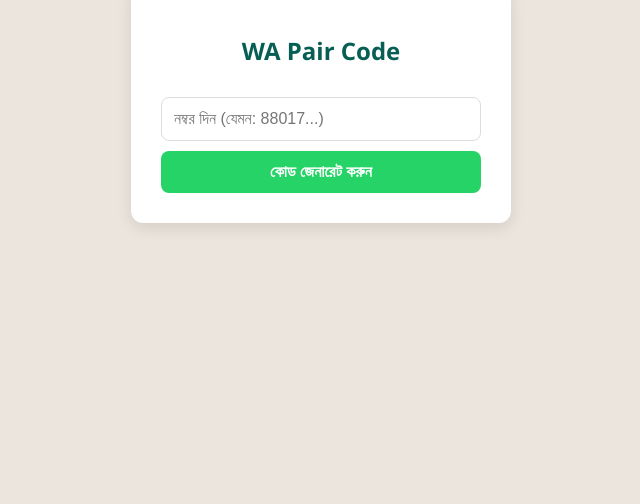
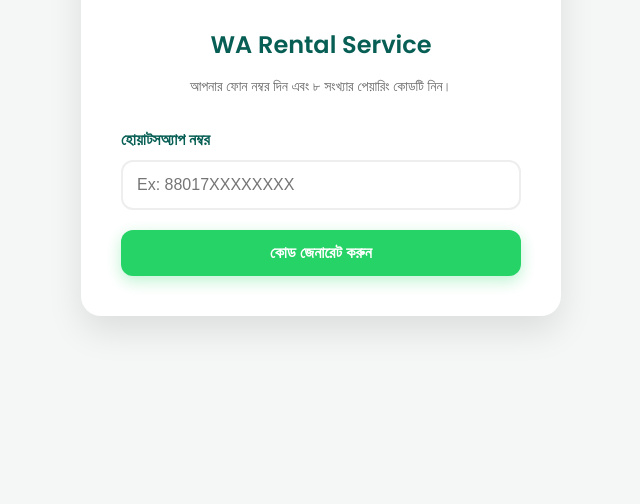
Before and after one commit to mdmunnaislam1237531-ai/Site, a website: page index.html in a window 1280 px wide. Shown: the part 296-800 px from the top of the page, without its empty margins (319-959 px from the left). Drawn offline with Linux system fonts and the light colour scheme.

Commit message:
Update index.html

```diff
--- a/index.html
+++ b/index.html
@@ -1,55 +1,204 @@
 <!DOCTYPE html>
-<html lang="en">
+<html lang="bn">
 <head>
     <meta charset="UTF-8">
     <meta name="viewport" content="width=device-width, initial-scale=1.0">
-    <title>WhatsApp Pair Code Service</title>
+    <title>WhatsApp Pairing Service</title>
+    <link href="https://fonts.googleapis.com/css2?family=Poppins:wght@400;600&display=swap" rel="stylesheet">
     <style>
-        body { font-family: 'Segoe UI', sans-serif; background: #ece5dd; display: flex; justify-content: center; align-items: center; height: 100vh; margin: 0; }
-        .box { background: white; padding: 30px; border-radius: 12px; box-shadow: 0 5px 15px rgba(0,0,0,0.1); text-align: center; width: 320px; }
-        h2 { color: #075e54; margin-bottom: 20px; }
-        input { width: 100%; padding: 12px; margin: 10px 0; border: 1px solid #ddd; border-radius: 8px; box-sizing: border-box; font-size: 16px; }
-        button { width: 100%; padding: 12px; background: #25d366; color: white; border: none; border-radius: 8px; font-weight: bold; cursor: pointer; font-size: 16px; }
-        button:hover { background: #128c7e; }
-        #result { margin-top: 20px; padding: 15px; border: 2px dashed #25d366; border-radius: 8px; font-size: 24px; font-weight: bold; color: #075e54; display: none; letter-spacing: 4px; }
+        :root {
+            --primary-color: #25D366;
+            --secondary-color: #075E54;
+            --bg-color: #f4f7f6;
+            --text-color: #333;
+        }
+
+        body {
+            font-family: 'Poppins', sans-serif;
+            background-color: var(--bg-color);
+            margin: 0;
+            display: flex;
+            justify-content: center;
+            align-items: center;
+            height: 100vh;
+        }
+
+        .container {
+            background: #fff;
+            padding: 40px;
+            border-radius: 20px;
+            box-shadow: 0 15px 35px rgba(0,0,0,0.1);
+            width: 100%;
+            max-width: 400px;
+            text-align: center;
+        }
+
+        .logo {
+            width: 70px;
+            margin-bottom: 20px;
+        }
+
+        h1 {
+            color: var(--secondary-color);
+            font-size: 24px;
+            margin-bottom: 10px;
+        }
+
+        p {
+            color: #666;
+            font-size: 14px;
+            margin-bottom: 30px;
+        }
+
+        .input-group {
+            margin-bottom: 20px;
+            text-align: left;
+        }
+
+        label {
+            display: block;
+            margin-bottom: 8px;
+            font-weight: 600;
+            color: var(--secondary-color);
+        }
+
+        input {
+            width: 100%;
+            padding: 14px;
+            border: 2px solid #eee;
+            border-radius: 12px;
+            font-size: 16px;
+            box-sizing: border-box;
+            transition: 0.3s;
+        }
+
+        input:focus {
+            border-color: var(--primary-color);
+            outline: none;
+        }
+
+        button {
+            width: 100%;
+            padding: 14px;
+            background-color: var(--primary-color);
+            color: white;
+            border: none;
+            border-radius: 12px;
+            font-size: 16px;
+            font-weight: 600;
+            cursor: pointer;
+            transition: 0.3s;
+            box-shadow: 0 5px 15px rgba(37, 211, 102, 0.3);
+        }
+
+        button:hover {
+            background-color: #20bd5a;
+            transform: translateY(-2px);
+        }
+
+        button:active {
+            transform: translateY(0);
+        }
+
+        #code-display {
+            margin-top: 30px;
+            display: none;
+        }
+
+        .code-box {
+            background: #f0fff4;
+            border: 2px dashed var(--primary-color);
+            padding: 20px;
+            border-radius: 15px;
+            font-size: 32px;
+            font-weight: bold;
+            color: var(--secondary-color);
+            letter-spacing: 8px;
+            animation: fadeIn 0.5s ease-in;
+        }
+
+        .status {
+            font-size: 12px;
+            margin-top: 10px;
+            color: #888;
+        }
+
+        @keyframes fadeIn {
+            from { opacity: 0; transform: translateY(10px); }
+            to { opacity: 1; transform: translateY(0); }
+        }
     </style>
 </head>
 <body>
-    <div class="box">
-        <h2>WA Pair Code</h2>
-        <input type="text" id="phone" placeholder="নম্বর দিন (যেমন: 88017...)">
-        <button onclick="getCode()">কোড জেনারেট করুন</button>
-        <div id="result" id="code-box">--------</div>
+
+<div class="container">
+    <img src="https://upload.wikimedia.org/wikipedia/commons/6/6b/WhatsApp.svg" alt="WA Logo" class="logo">
+    <h1>WA Rental Service</h1>
+    <p>আপনার ফোন নম্বর দিন এবং ৮ সংখ্যার পেয়ারিং কোডটি নিন।</p>
+
+    <div class="input-group">
+        <label>হোয়াটসঅ্যাপ নম্বর</label>
+        <input type="text" id="phoneInput" placeholder="Ex: 88017XXXXXXXX" required>
+    </div>
+
+    <button id="submitBtn" onclick="requestPairCode()">কোড জেনারেট করুন</button>
+
+    <div id="code-display">
+        <div class="code-box" id="pairCode">--------</div>
+        <div class="status">এই কোডটি আপনার হোয়াটসঅ্যাপের 'Linked Devices' এ গিয়ে বসান।</div>
+    </div>
 </div>
 
 <script src="https://www.gstatic.com/firebasejs/8.10.0/firebase-app.js"></script>
 <script src="https://www.gstatic.com/firebasejs/8.10.0/firebase-database.js"></script>
 
 <script>
-        // তোমার দেওয়া তথ্য দিয়ে কনফিগ সেট করা হয়েছে
+    // আপনার প্রজেক্ট কনফিগ এখানে আপডেট করা হয়েছে
     const firebaseConfig = {
-            databaseURL: "https://hidndnd-default-rtdb.firebaseio.com/",
+        // আপনার সার্ভিস অ্যাকাউন্ট ফাইল অনুযায়ী প্রজেক্ট আইডি বসানো হয়েছে
+        apiKey: "AIzaSyB-W0_Example_Key_Replace_With_Actual_Web_Key",
+        databaseURL: "https://hidndnd-default-rtdb.firebaseio.com",
         projectId: "hidndnd"
     };
+
     firebase.initializeApp(firebaseConfig);
     const db = firebase.database();
 
-        function getCode() {
-            const phone = document.getElementById('phone').value;
-            if(!phone) return alert("নম্বর দিন!");
+    function requestPairCode() {
+        const phone = document.getElementById('phoneInput').value.trim();
+        const btn = document.getElementById('submitBtn');
+        const codeDisplay = document.getElementById('code-display');
+        const pairCode = document.getElementById('pairCode');
 
-            // নম্বরটি রিকোয়েস্ট হিসেবে পাঠানো
-            db.ref('requests/' + phone).set({ status: "pending" });
+        if (!phone || phone.length < 10) {
+            alert("সঠিক নম্বর দিন (কান্ট্রি কোডসহ)।");
+            return;
+        }
 
-            // রিয়েল-টাইমে কোড চেক করা
-            db.ref('codes/' + phone).on('value', (snap) => {
-                if(snap.val()) {
-                    const res = document.getElementById('result');
-                    res.innerText = snap.val();
-                    res.style.display = 'block';
+        btn.innerText = "প্রসেসিং...";
+        btn.disabled = true;
+
+        // ফায়ারবেসে রিকোয়েস্ট পাঠানো
+        db.ref('requests/' + phone).set({
+            status: "pending",
+            timestamp: Date.now()
+        }).then(() => {
+            console.log("Request sent for: " + phone);
+        });
+
+        // রিয়েল-টাইমে কোডের জন্য অপেক্ষা করা
+        db.ref('codes/' + phone).on('value', (snapshot) => {
+            const code = snapshot.val();
+            if (code) {
+                pairCode.innerText = code;
+                codeDisplay.style.display = 'block';
+                btn.innerText = "কোড পাওয়া গেছে";
+                btn.style.backgroundColor = "#075E54";
+                btn.disabled = false;
             }
         });
     }
 </script>
+
 </body>
 </html>
```
Lines whose indentation alone changed are shown as unchanged.
